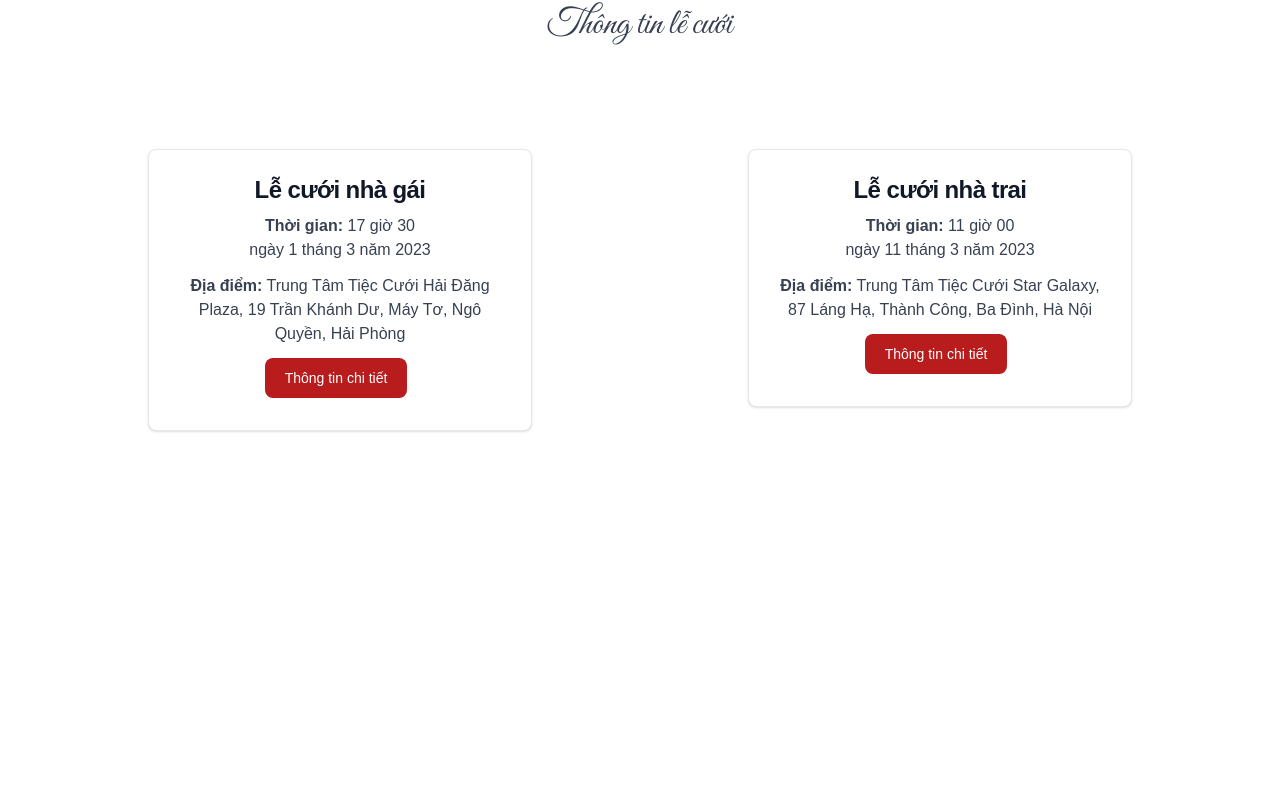
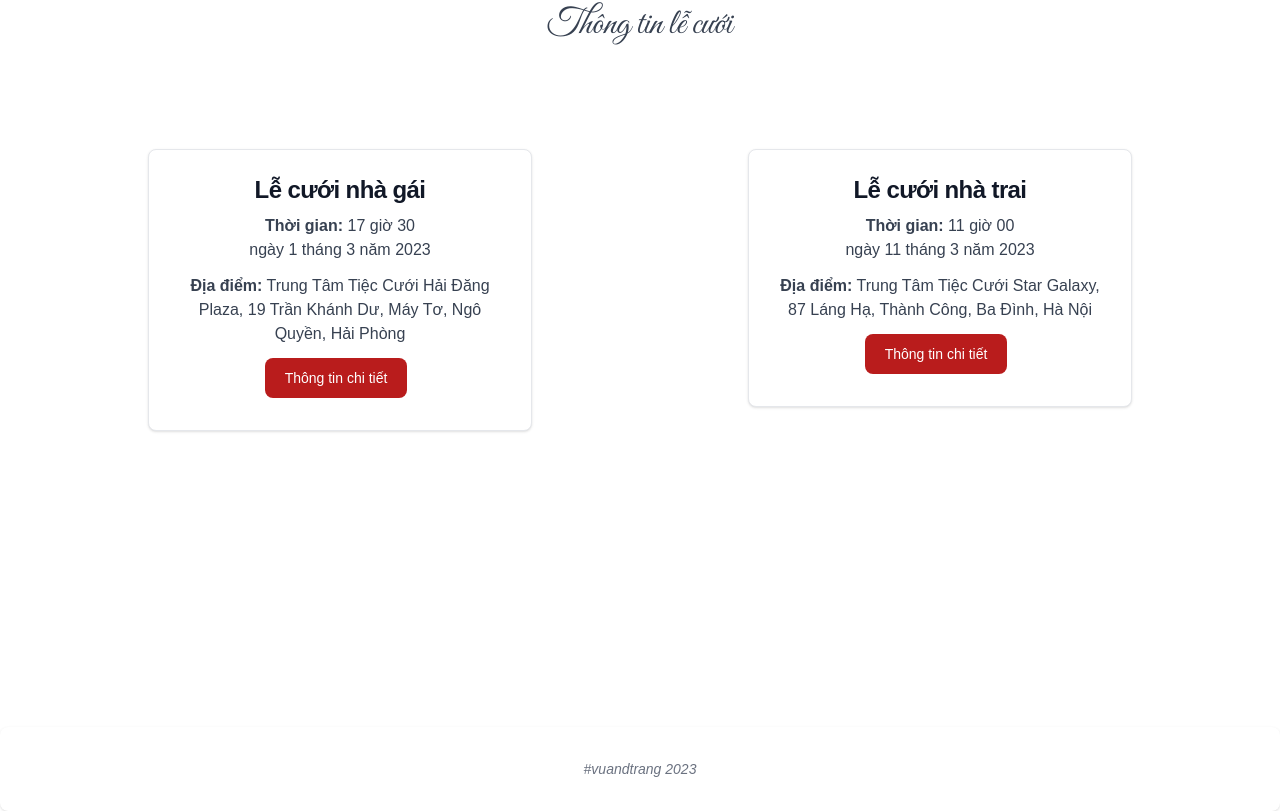
Before and after one commit to TheVuDoan/vuandtrang, a Next.js app: page / in a window 1280 px wide. Shown: the part 2511-3322 px from the top of the page. Before the commit the page ends 3238 px from the top, so only its background shows below. Built offline with nearby package versions, Linux system fonts and the light colour scheme; a web font is replaced by a local one.

Commit message:
Add layout and footer

```diff
--- /dev/null
+++ b/components/Footer.tsx
@@ -0,0 +1,11 @@
+const Footer = () => {
+  return (
+    <>
+      <footer className="p-4 bg-white rounded-lg shadow md:px-6 md:py-8">
+        <span className="block text-sm text-gray-500 text-center"><i>#vuandtrang 2023</i></span>
+      </footer>
+    </>
+  );
+};
+
+export default Footer;
--- /dev/null
+++ b/components/Layout.tsx
@@ -0,0 +1,12 @@
+import Footer from './Footer';
+
+const Layout = ({ children }) => {
+  return (
+    <>
+      <main>{children}</main>
+      <Footer />
+    </>
+  );
+};
+
+export default Layout;
--- a/components/WeddingInfo.tsx
+++ b/components/WeddingInfo.tsx
@@ -69,8 +69,8 @@ const InfoModal: React.FC<WeddingInfoModalProps> = (props: WeddingInfoModalProps
 
   return (
     <>
-      <div className="max-w-sm p-6 bg-white border border-gray-200 rounded-lg shadow dark:bg-gray-800 dark:border-gray-700">
-        <h5 className="mb-2 text-2xl font-bold tracking-tight text-gray-900 dark:text-white">{props.cardTitle}</h5>
+      <div className="max-w-sm p-6 bg-white border border-gray-200 rounded-lg shadow">
+        <h5 className="mb-2 text-2xl font-bold tracking-tight text-gray-900">{props.cardTitle}</h5>
         <p className="mb-3 font-normal text-gray-700 whitespace-pre-wrap"><b>Thời gian:</b> {props.time}</p>
         <p className="mb-3 font-normal text-gray-700 whitespace-pre-wrap"><b>Địa điểm:</b> {props.locationTitle}</p>
         <button
--- a/pages/_app.tsx
+++ b/pages/_app.tsx
@@ -1,7 +1,11 @@
-import type { AppProps } from 'next/app'
-import { useEffect } from 'react';
-import '../styles/index.css'
+import type { AppProps } from 'next/app';
+import Layout from '../components/Layout';
+import '../styles/index.css';
 
 export default function MyApp({ Component, pageProps }: AppProps) {
-  return <Component {...pageProps} />
+  return (
+    <Layout>
+      <Component {...pageProps} />
+    </Layout>
+  )
 }
```
